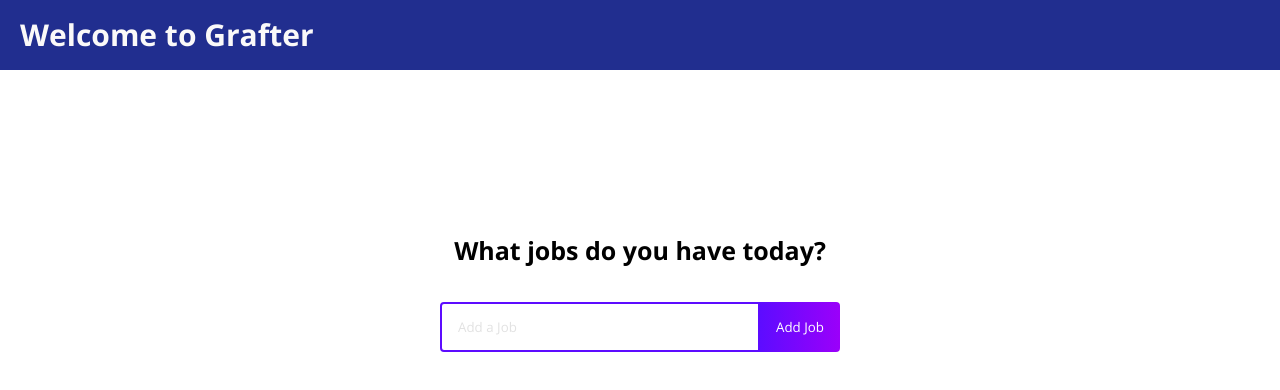
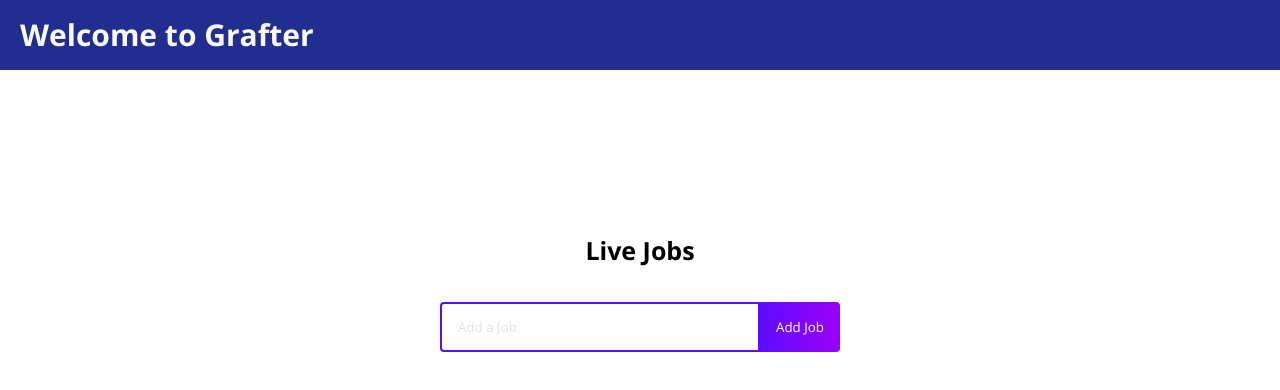
Before and after one commit to nealoverton/grafter-web-app, a React (Create React App) app: page /jobs in a window 1280 px wide. Shown: the top 390 px of the page. Built offline with nearby package versions, Linux system fonts and the light colour scheme; no server answers.

Commit message:
final complete jobslist today

```diff
--- a/src/pages/JobsListPage.js
+++ b/src/pages/JobsListPage.js
@@ -22,6 +22,13 @@ function JobsList() {
     setJobs(removeArr);
   };
 
+  const updateJob = (jobId, newValue) => {
+    if (!newValue.text || /^\s*$/.test(newValue.text)) {
+      return;
+    }
+    setJobs((prev) => prev.map((item) => (item.id === jobId ? newValue : item)));
+  };
+
   const completeJob = (id) => {
     const updatedJobs = jobs.map((job) => {
       if (job.id === id) {
@@ -34,9 +41,9 @@ function JobsList() {
 
   return (
     <div className="jobs-list">
-      <h1>What jobs do you have today?</h1>
+      <h1>Live Jobs</h1>
       <JobForm onSubmit={addJob} />
-      <JobPage jobs={jobs} completeJob={completeJob} removeJob={removeJob} />
+      <JobPage jobs={jobs} completeJob={completeJob} removeJob={removeJob} updateJob={updateJob} />
     </div>
   );
 }
```
